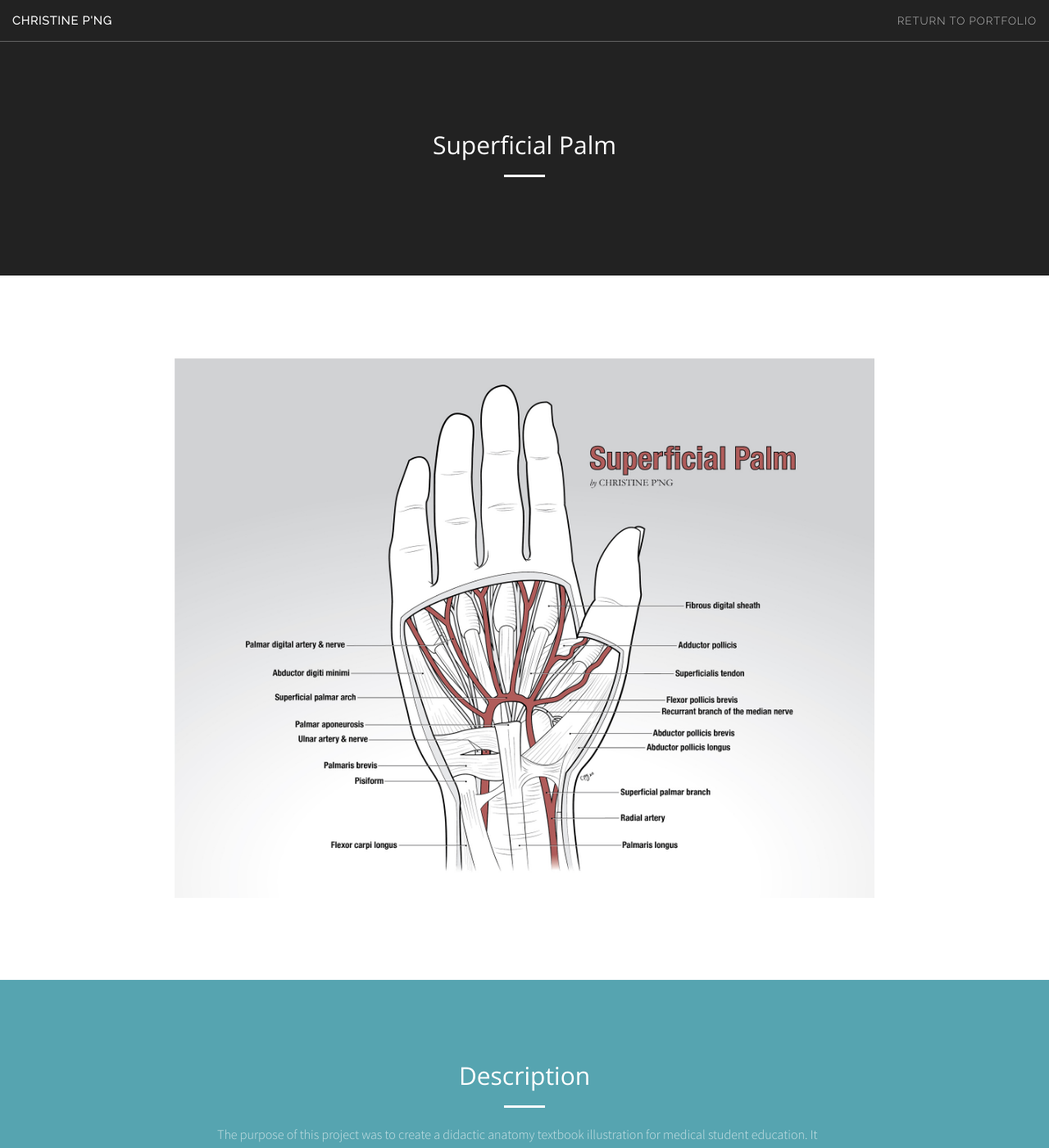
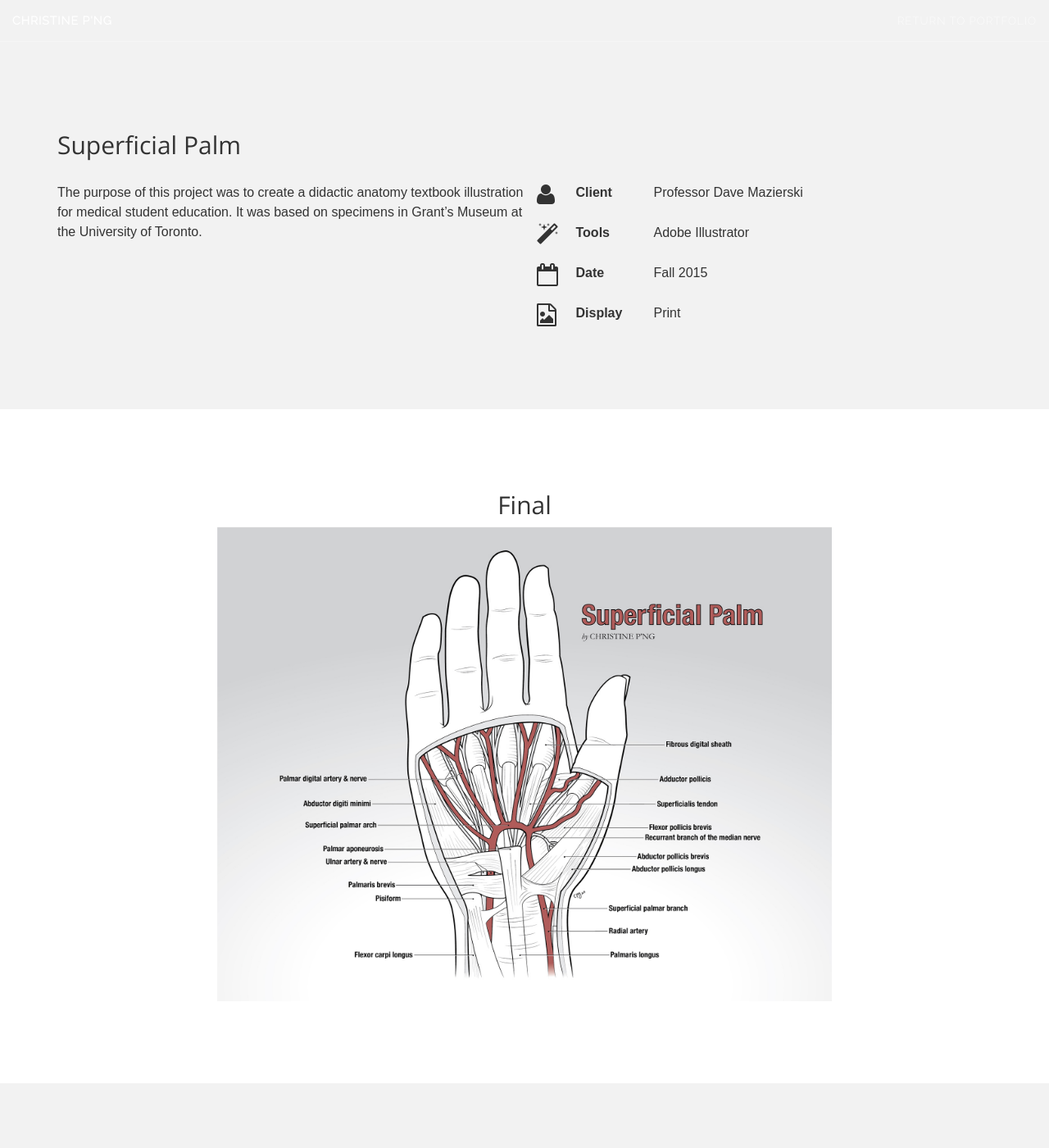
Before and after one commit to chspng/christinepng.ca, a Jekyll site: the page built from project-superficialpalm/index.html, in a window 1280 px wide and 1400 px high. Shown: the whole window at 82% size. Built offline with Jekyll 4.4.1, drawn with Linux system fonts in a browser that asks for light colours.

Commit message:
Moved 'description' section of individual portfolio pages to the header

```diff
--- a/_includes/work-full.html
+++ b/_includes/work-full.html
@@ -1,7 +1,9 @@
 <section>
-    <div class="container-fluid">
-        <div class="row no-gutter">
+    <div class="container">
+        <div class="row">
+			<h2 class="section-heading text-center">Final</h2>
         	<div class="col-lg-8 col-lg-offset-2 col-md-10 col-md-offset-1 col-sm-12">
+
     			<img src={{page.finalimg}} class="img-responsive">
 	        </div>
         </div>
--- a/_includes/work-header.html
+++ b/_includes/work-header.html
@@ -1,12 +1,97 @@
-<section class="bg-dark" >
+<section class="portfolio-header text-left" >
     <div class="container">
         <div class="row">
-            <div class="col-lg-12 text-center">
+            <div class="col-lg-12">
             	<br>
             	<br>
             	<br>
-                <h2 class="section-heading">{{page.title}}</h2>
-                <hr class="light">
+                <h2 class="section-heading text-left">{{page.title}}</h2>
+            </div>
+        </div>
+
+        <div class="row">
+
+        <div class="col-lg-12">
+            <div class="col-lg-6 no-padding">
+                <br>
+                <p class="text-dark">{{page.description}}</p>
+            </div>
+
+            <div class="col-lg-6 ">
+                <div class="row">
+                    <div class="col-lg-1 ">
+                        <div class="service-box">
+                            <i class="fa fa-2x fa-user wow bounceIn text-secondary" data-wow-delay=".0s"></i>
+                        </div>
+                    </div>
+                    <div class="col-lg-1">
+                        <div class="service-box">
+                            <p class="portfolio-info-header">Client</p>
+                        </div>
+                    </div>
+                    <div class="col-lg-9 col-lg-offset-1">
+                        <div class="service-box">
+                            <p>{{page.client}}</p>
+                        </div>
+                    </div>
+                </div>
+
+                <div class="row">
+                    <div class="col-lg-1">
+                        <div class="service-box">
+                            <i class="fa fa-2x fa-magic wow bounceIn text-secondary" data-wow-delay=".1s"></i>
+                        </div>
+                    </div>
+                    <div class="col-lg-1">
+                        <div class="service-box">
+                            <p class="portfolio-info-header">Tools</p>
+                        </div>
+                    </div>
+                    <div class="col-lg-9 col-lg-offset-1">
+                        <div class="service-box">
+                            <p>{{page.tools}}</p>
+                        </div>
+                    </div>
+                </div>
+
+                <div class="row">
+                    <div class="col-lg-1">
+                        <div class="service-box">
+                            <i class="fa fa-2x fa-calendar-o wow bounceIn text-secondary" data-wow-delay=".2s"></i>
+                        </div>
+                    </div>
+                    <div class="col-lg-1">
+                        <div class="service-box">
+                            <p class="portfolio-info-header">Date</p>
+                        </div>
+                    </div>
+                    <div class="col-lg-9 col-lg-offset-1">
+                        <div class="service-box">
+                            <p>{{page.date}}</p>
+                        </div>
+                    </div>
+                </div>
+
+                <div class="row">
+                    <div class="col-lg-1">
+                        <div class="service-box">
+                            <i class="fa fa-2x fa-file-image-o wow bounceIn text-secondary" data-wow-delay=".3s"></i>
+                        </div>
+                    </div>
+                    <div class="col-lg-1">
+                        <div class="service-box">
+                            <p class="portfolio-info-header">Display</p>
+                        </div>
+                    </div>
+                    <div class="col-lg-9 col-lg-offset-1">
+                        <div class="service-box">
+                            <p>{{page.display}}</p>
+                        </div>
+                    </div>
+                </div>
+            </div>
+
+
             </div>
         </div>
     </div>
--- a/_includes/work-process.html
+++ b/_includes/work-process.html
@@ -3,7 +3,6 @@
         <div class="row">
             <div class="col-lg-12 text-center">
                 <h2 class="section-heading">Process</h2>
-                <hr class="primary">
             </div>
         </div>
     </div>
--- a/_layouts/page.html
+++ b/_layouts/page.html
@@ -7,7 +7,6 @@
   {% include work-nav.html %}
   {% include work-header.html %}
   {% include work-full.html %}
-  {% include work-desc.html %}
   {% include work-process.html %}
   {% include scripts.html %}
 </body>
--- a/css/custom.css
+++ b/css/custom.css
@@ -1,8 +1,21 @@
-@import url(https://fonts.googleapis.com/css?family=Source+Sans+Pro:300);
+@import url(https://fonts.googleapis.com/css?family=Source+Sans+Pro:300, 600);
 @import url(https://fonts.googleapis.com/css?family=Cormorant+Garamond:300);
 
 p{
   font-family: "Source Sans Pro", sans-serif;
+  font-weight: 300;
+}
+
+.portfolio-header{
+  background-color: #f2f2f2;
+}
+
+#process{
+  background-color: #f2f2f2;
+}
+
+.portfolio-info-header{
+  font-weight: 600;
 }
 
 #mrp{
```
